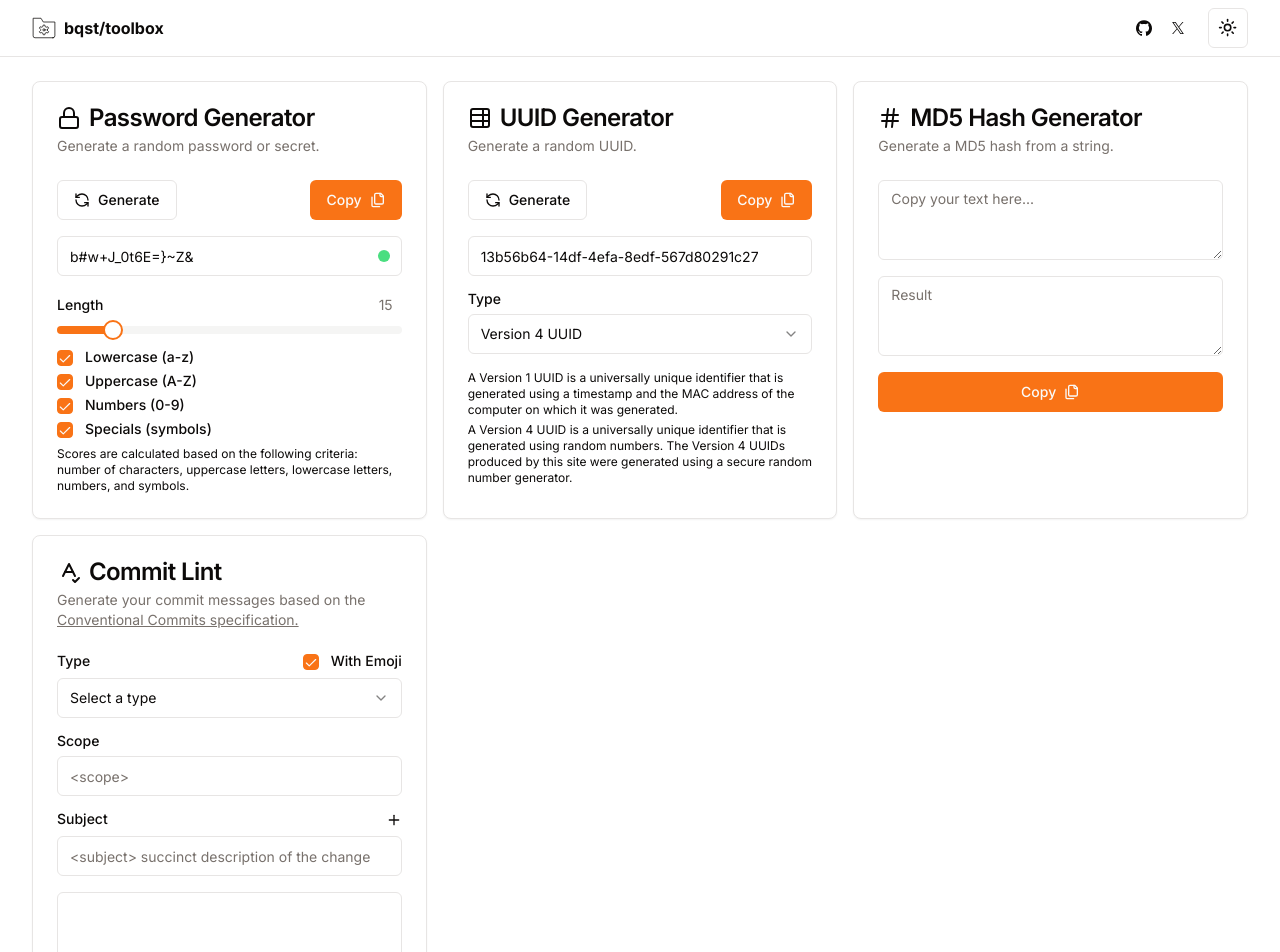
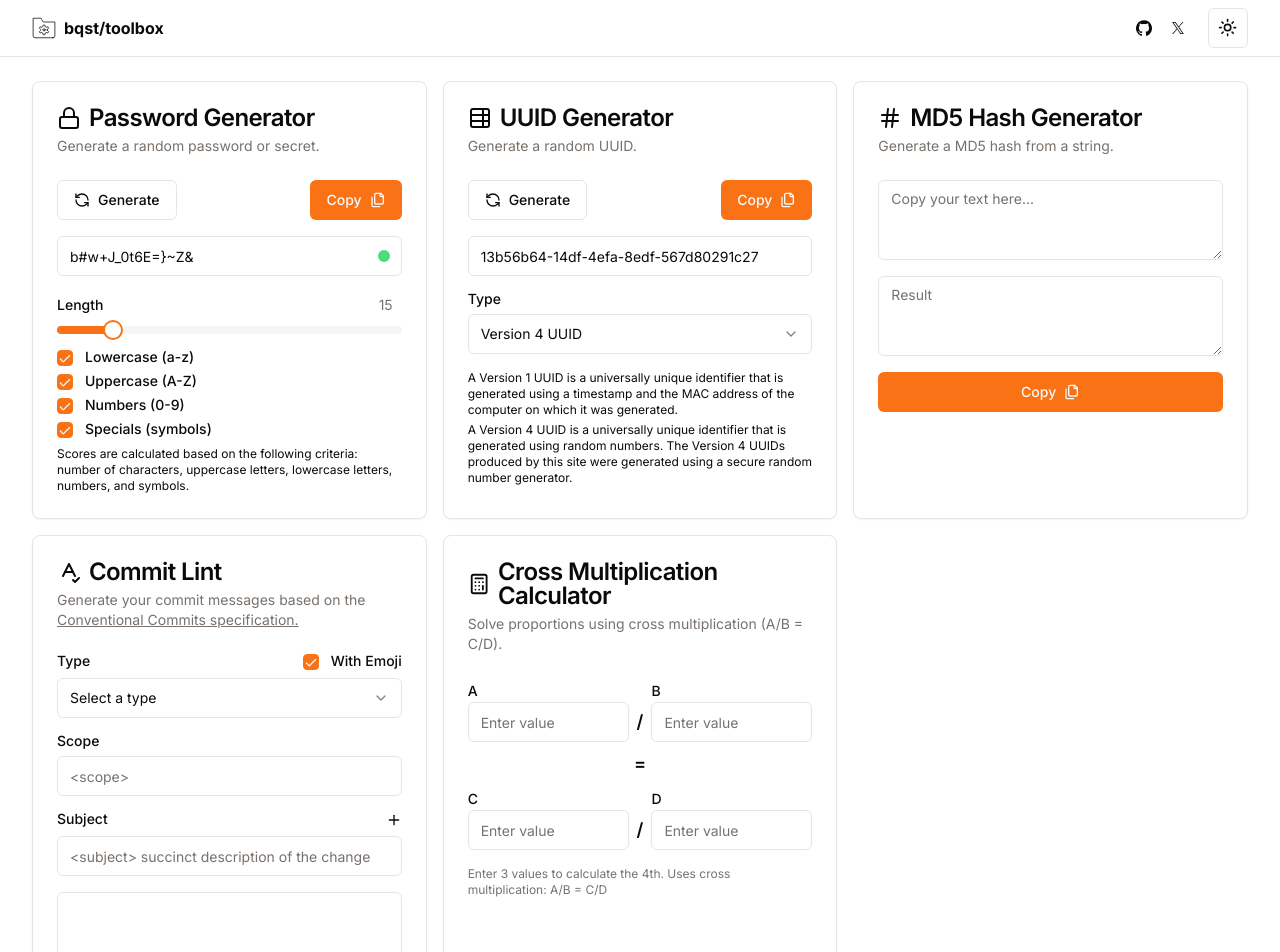
Before and after one commit to bqst/toolbox, a Next.js app: page / in a window 1280 px wide. Shown: the top 952 px of the page. Built offline with nearby package versions, Linux system fonts and the light colour scheme.

Commit message:
✨ Add cross multiplication calculator

```diff
--- a/src/app/page.tsx
+++ b/src/app/page.tsx
@@ -1,6 +1,7 @@
 import MD5Form from '@/components/md5-form'
 import SecretForm from '@/components/secret-form'
 import UuidForm from '@/components/uuid-form'
+import CrossMultiplicationForm from '@/components/cross-multiplication-form'
 
 import CommitLint from '@/components/commit-lint'
 import {
@@ -10,7 +11,7 @@ import {
   CardHeader,
   CardTitle,
 } from '@/components/ui/card'
-import { Hash, Lock, SpellCheck, TableProperties } from 'lucide-react'
+import { Calculator, Hash, Lock, SpellCheck, TableProperties } from 'lucide-react'
 import Link from 'next/link'
 
 export default function Home() {
@@ -77,6 +78,21 @@ export default function Home() {
           <CommitLint />
         </CardContent>
       </Card>
+
+      <Card>
+        <CardHeader>
+          <CardTitle className="flex flex-row items-center">
+            <Calculator className="inline-block mr-2" />
+            Cross Multiplication Calculator
+          </CardTitle>
+          <CardDescription>
+            Solve proportions using cross multiplication (A/B = C/D).
+          </CardDescription>
+        </CardHeader>
+        <CardContent>
+          <CrossMultiplicationForm />
+        </CardContent>
+      </Card>
     </div>
   )
 }
--- /dev/null
+++ b/src/components/cross-multiplication-form.tsx
@@ -0,0 +1,158 @@
+'use client'
+
+import { ButtonCopy } from '@/components/copy-button'
+import { Input } from '@/components/ui/input'
+import { Label } from '@/components/ui/label'
+import { useState, useMemo } from 'react'
+
+const CrossMultiplicationForm = () => {
+  const [a, setA] = useState('')
+  const [b, setB] = useState('')
+  const [c, setC] = useState('')
+  const [d, setD] = useState('')
+
+  const result = useMemo(() => {
+    const aNum = parseFloat(a)
+    const bNum = parseFloat(b)
+    const cNum = parseFloat(c)
+    const dNum = parseFloat(d)
+
+    // Count how many values are provided
+    const provided = [a, b, c, d].filter((val) => val !== '').length
+
+    // Need exactly 3 values to calculate the 4th
+    if (provided !== 3) return ''
+
+    // Calculate the missing value based on cross multiplication: a/b = c/d => a*d = b*c
+    if (a === '') {
+      // Solve for a: a = (b * c) / d
+      if (dNum === 0) return 'Cannot divide by zero'
+      const result = (bNum * cNum) / dNum
+      return isNaN(result) ? '' : result.toString()
+    }
+    if (b === '') {
+      // Solve for b: b = (a * d) / c
+      if (cNum === 0) return 'Cannot divide by zero'
+      const result = (aNum * dNum) / cNum
+      return isNaN(result) ? '' : result.toString()
+    }
+    if (c === '') {
+      // Solve for c: c = (a * d) / b
+      if (bNum === 0) return 'Cannot divide by zero'
+      const result = (aNum * dNum) / bNum
+      return isNaN(result) ? '' : result.toString()
+    }
+    if (d === '') {
+      // Solve for d: d = (b * c) / a
+      if (aNum === 0) return 'Cannot divide by zero'
+      const result = (bNum * cNum) / aNum
+      return isNaN(result) ? '' : result.toString()
+    }
+
+    return ''
+  }, [a, b, c, d])
+
+  const handleChange = (
+    field: 'a' | 'b' | 'c' | 'd',
+    value: string
+  ) => {
+    // Allow empty string or valid number
+    if (value === '' || /^-?\d*\.?\d*$/.test(value)) {
+      switch (field) {
+        case 'a':
+          setA(value)
+          break
+        case 'b':
+          setB(value)
+          break
+        case 'c':
+          setC(value)
+          break
+        case 'd':
+          setD(value)
+          break
+      }
+    }
+  }
+
+  const displayResult = useMemo(() => {
+    const provided = [a, b, c, d].filter((val) => val !== '').length
+    if (provided < 3) return ''
+    if (result === 'Cannot divide by zero') return result
+    if (!result) return ''
+
+    // Find which field is empty (or was calculated)
+    const emptyField = a === '' ? 'a' : b === '' ? 'b' : c === '' ? 'c' : 'd'
+    return `Result: ${emptyField.toUpperCase()} = ${result}`
+  }, [a, b, c, d, result])
+
+  return (
+    <div className="grid gap-4">
+      <div className="grid gap-2">
+        <div className="flex items-center gap-2">
+          <div className="flex-1">
+            <Label htmlFor="a">A</Label>
+            <Input
+              id="a"
+              type="text"
+              placeholder="Enter value"
+              value={a}
+              onChange={(e) => handleChange('a', e.target.value)}
+            />
+          </div>
+          <div className="pt-6 text-lg font-semibold">/</div>
+          <div className="flex-1">
+            <Label htmlFor="b">B</Label>
+            <Input
+              id="b"
+              type="text"
+              placeholder="Enter value"
+              value={b}
+              onChange={(e) => handleChange('b', e.target.value)}
+            />
+          </div>
+        </div>
+        <div className="text-center text-lg font-semibold">=</div>
+        <div className="flex items-center gap-2">
+          <div className="flex-1">
+            <Label htmlFor="c">C</Label>
+            <Input
+              id="c"
+              type="text"
+              placeholder="Enter value"
+              value={c}
+              onChange={(e) => handleChange('c', e.target.value)}
+            />
+          </div>
+          <div className="pt-6 text-lg font-semibold">/</div>
+          <div className="flex-1">
+            <Label htmlFor="d">D</Label>
+            <Input
+              id="d"
+              type="text"
+              placeholder="Enter value"
+              value={d}
+              onChange={(e) => handleChange('d', e.target.value)}
+            />
+          </div>
+        </div>
+      </div>
+
+      {displayResult && (
+        <div className="rounded-md border p-3">
+          <p className="text-sm font-medium">{displayResult}</p>
+        </div>
+      )}
+
+      {result && result !== 'Cannot divide by zero' && (
+        <ButtonCopy text={result} />
+      )}
+
+      <p className="text-xs text-muted-foreground">
+        Enter 3 values to calculate the 4th. Uses cross multiplication: A/B = C/D
+      </p>
+    </div>
+  )
+}
+
+export default CrossMultiplicationForm
```
Also changed, not shown: .yarnrc.yml (added), 1 other file (tests, documents, lock files or other folders).
